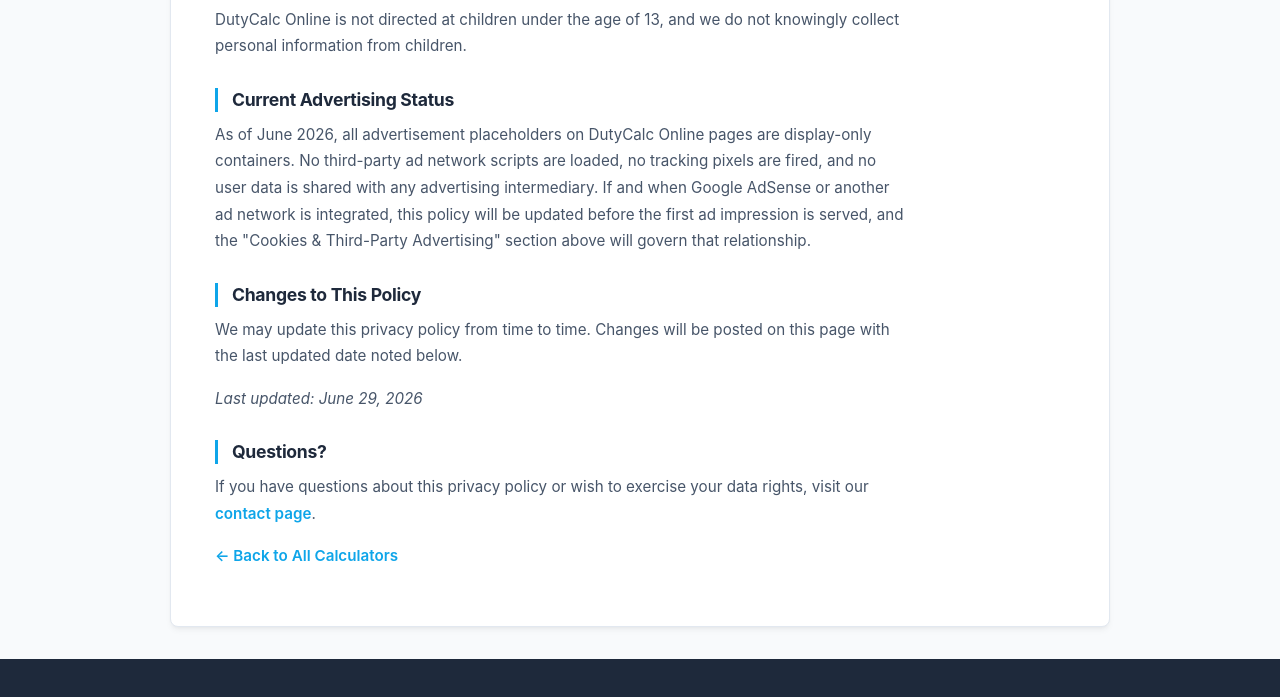
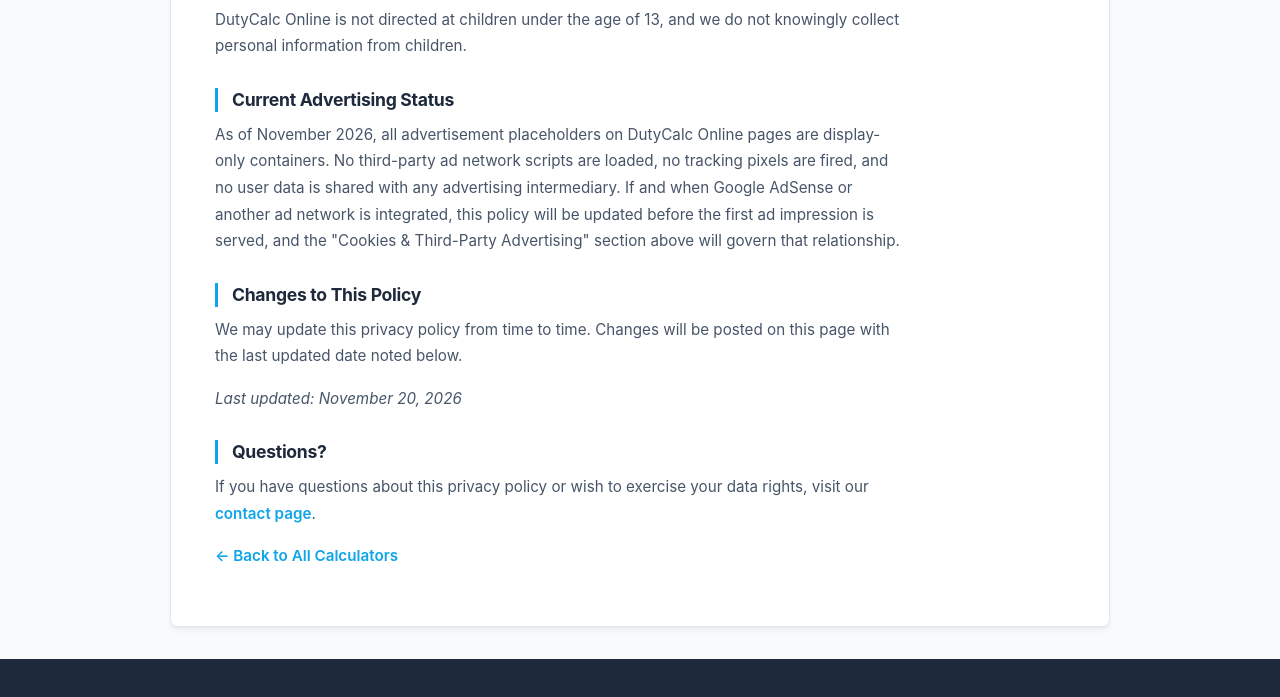
Before and after one commit to rkingers776-boop/dutycalc, a plain HTML site: page privacy.html in a window 1280 px wide. Shown: the part 1713-2410 px from the top of the page. Drawn offline with Linux system fonts and the light colour scheme.

Commit message:
Date the privacy policy to the day it actually changed
Rewriting the newsletter and advertising sections without moving the 'last
updated' line would have left the page asserting June 29 while its substance
was November. The ad-status sentence is also re-verified (no ad network script
is present on any of the 92 pages) and now carries the current month.

```diff
--- a/privacy.html
+++ b/privacy.html
@@ -112,11 +112,11 @@
                 <p>DutyCalc Online is not directed at children under the age of 13, and we do not knowingly collect personal information from children.</p>
 
                 <h3>Current Advertising Status</h3>
-                <p>As of June 2026, all advertisement placeholders on DutyCalc Online pages are display-only containers. No third-party ad network scripts are loaded, no tracking pixels are fired, and no user data is shared with any advertising intermediary. If and when Google AdSense or another ad network is integrated, this policy will be updated before the first ad impression is served, and the "Cookies &amp; Third-Party Advertising" section above will govern that relationship.</p>
+                <p>As of November 2026, all advertisement placeholders on DutyCalc Online pages are display-only containers. No third-party ad network scripts are loaded, no tracking pixels are fired, and no user data is shared with any advertising intermediary. If and when Google AdSense or another ad network is integrated, this policy will be updated before the first ad impression is served, and the "Cookies &amp; Third-Party Advertising" section above will govern that relationship.</p>
 
                 <h3>Changes to This Policy</h3>
                 <p>We may update this privacy policy from time to time. Changes will be posted on this page with the last updated date noted below.</p>
-                <p><em>Last updated: June 29, 2026</em></p>
+                <p><em>Last updated: November 20, 2026</em></p>
 
                 <h3>Questions?</h3>
                 <p>If you have questions about this privacy policy or wish to exercise your data rights, visit our <a href="/contact">contact page</a>.</p>
```
